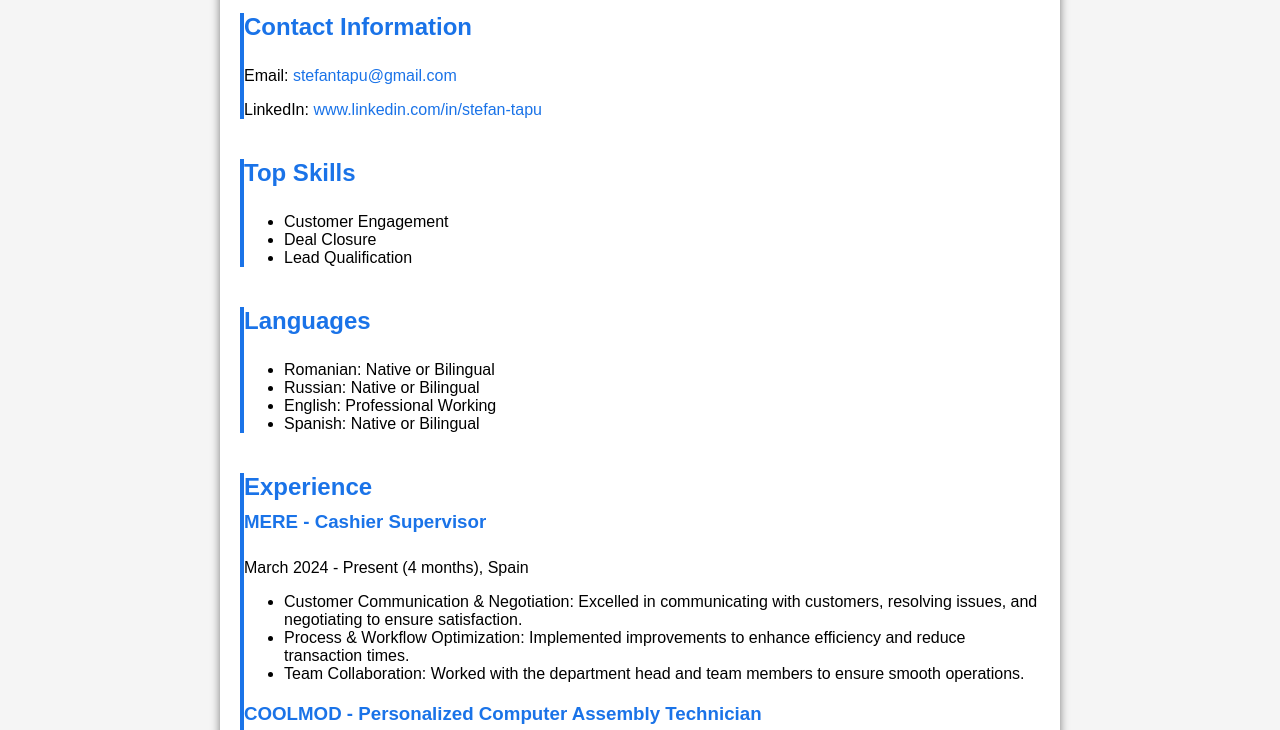
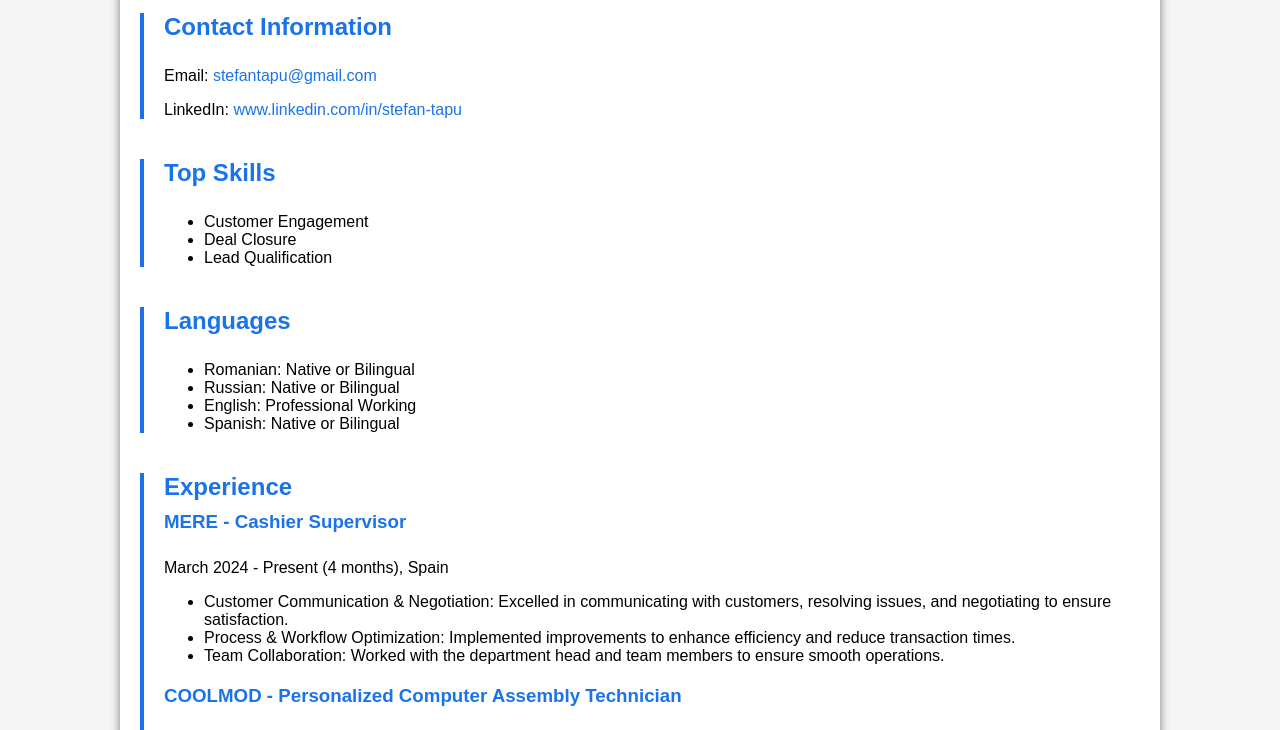
Before and after one commit to stefantapu/CV, a plain HTML site: page index.html in a window 1280 px wide. Shown: the part 144-874 px from the top of the page. Drawn offline with Linux system fonts and the light colour scheme.

Commit message:
Lines fix index.html

```diff
--- a/index.html
+++ b/index.html
@@ -24,7 +24,7 @@
         }
         .container {
             width: 80%;
-            max-width: 800px;
+            max-width: 1000px;
             margin: 40px auto;
             padding: 20px;
             border-radius: 5px;
@@ -38,13 +38,13 @@
         .section {
             margin-bottom: 40px;
             border-left: 4px solid #1a73e8;
-            padding-left: 10px;
+            padding-left: 20px; /* Adjust this value to increase or decrease the space */
         }
         .dark-theme .section {
             border-left: 4px solid #bb86fc;
         }
         .contact-info, .skills, .languages, .experience, .education {
-            padding-left: 0;
+            padding-left: 9;
         }
         .job, .education-item {
             margin-bottom: 20px;
@@ -165,9 +165,9 @@
             body.classList.toggle('dark-theme');
             body.classList.toggle('light-theme');
             if (body.classList.contains('dark-theme')) {
+                button.textContent = '☀️';
+            } else {
                 button.textContent = '🌙';
-            } else {
-                button.textContent = '☀️';
             }
         }
     </script>
```
